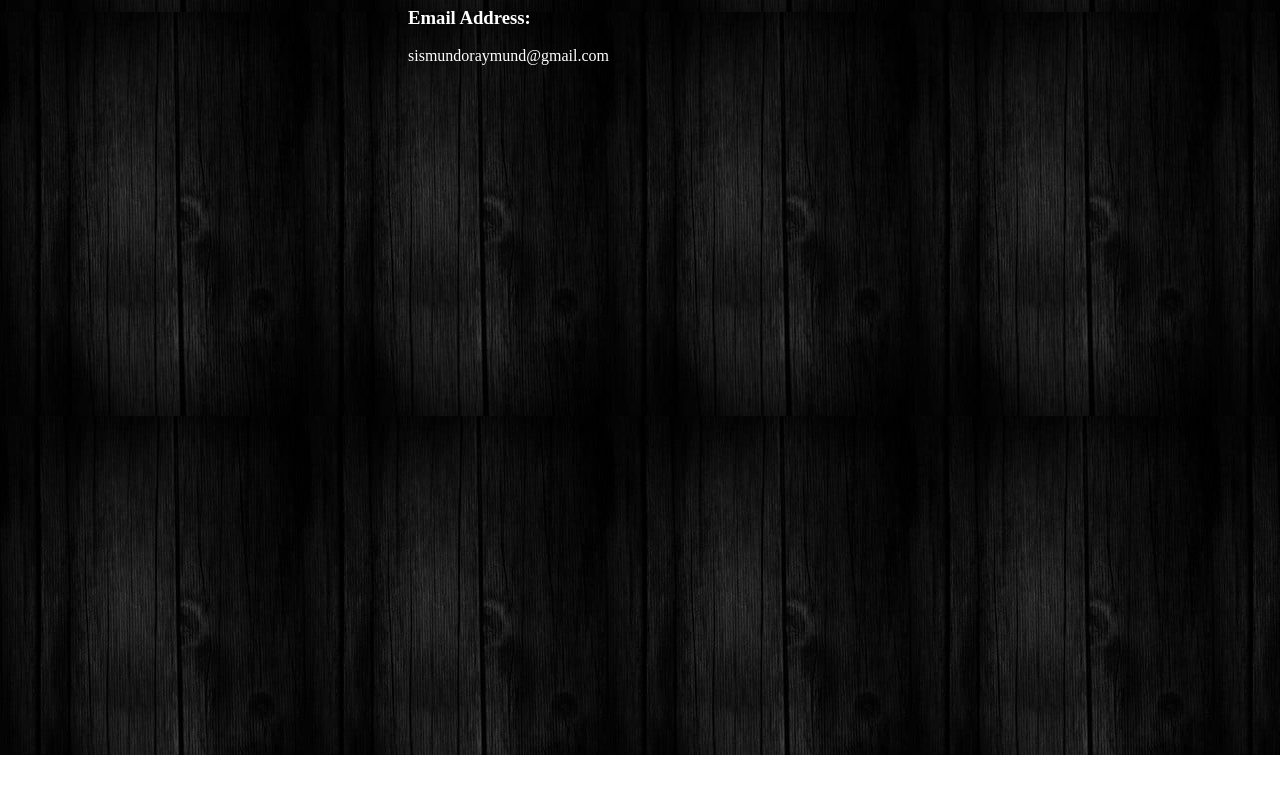
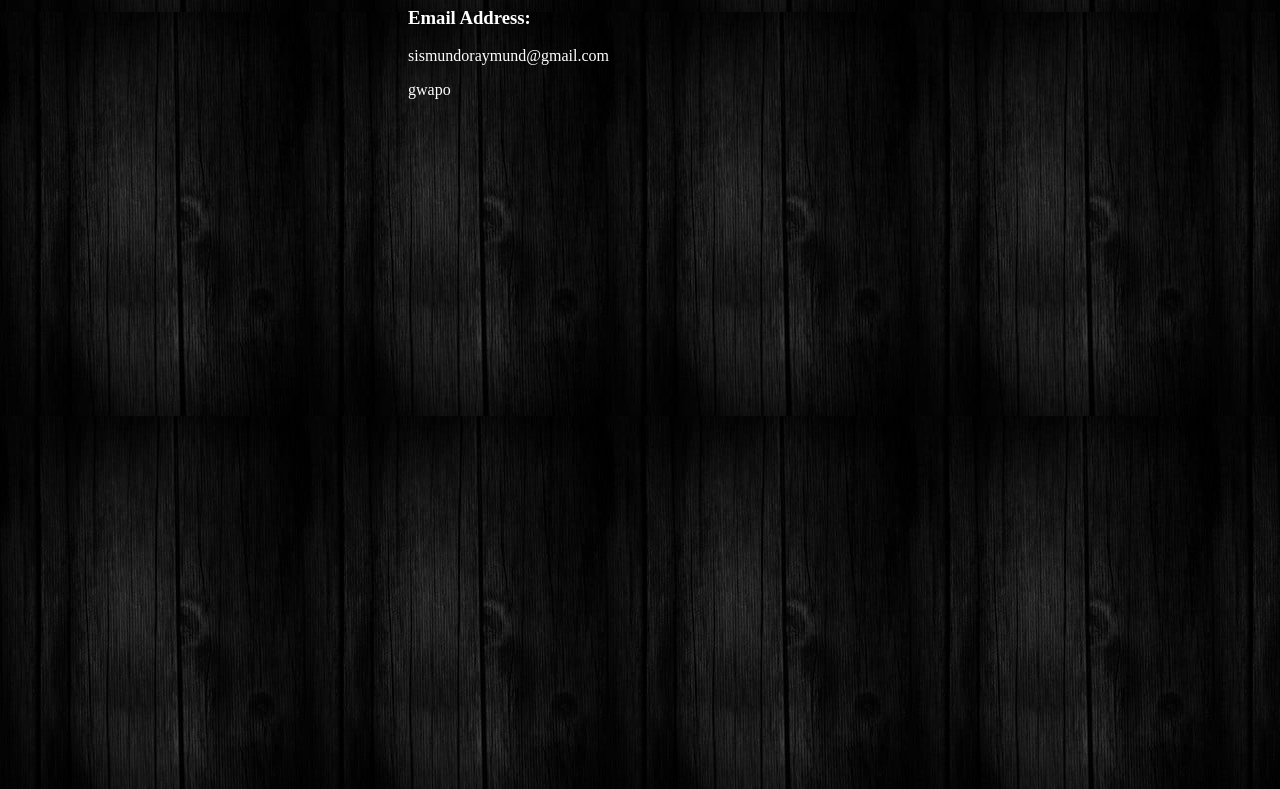
Before and after one commit to raysha23/Raymund-Profile, a plain HTML site: page index.html in a window 1280 px wide. Shown: the part 5240-6029 px from the top of the page. Before the commit the page ends 5995 px from the top, so only its background shows below. Drawn offline with Linux system fonts and the light colour scheme.

Commit message:
Update index.html

```diff
--- a/index.html
+++ b/index.html
@@ -77,6 +77,7 @@
     <p><a href="https://www.facebook.com/raysha23"> Raymund Sismundo</a></p> <br>
     <h3>Email Address: </h3>
     <p>sismundoraymund@gmail.com</p>
+    <p>gwapo</p>
 </div>
 </br></br></br></br></br></br></br></br></br></br></br></br></br></br></br></br></br></br></br></br></br></br></br></br></br></br></br></br></br></br></br></br></br></br></br></br></br>
 
```
